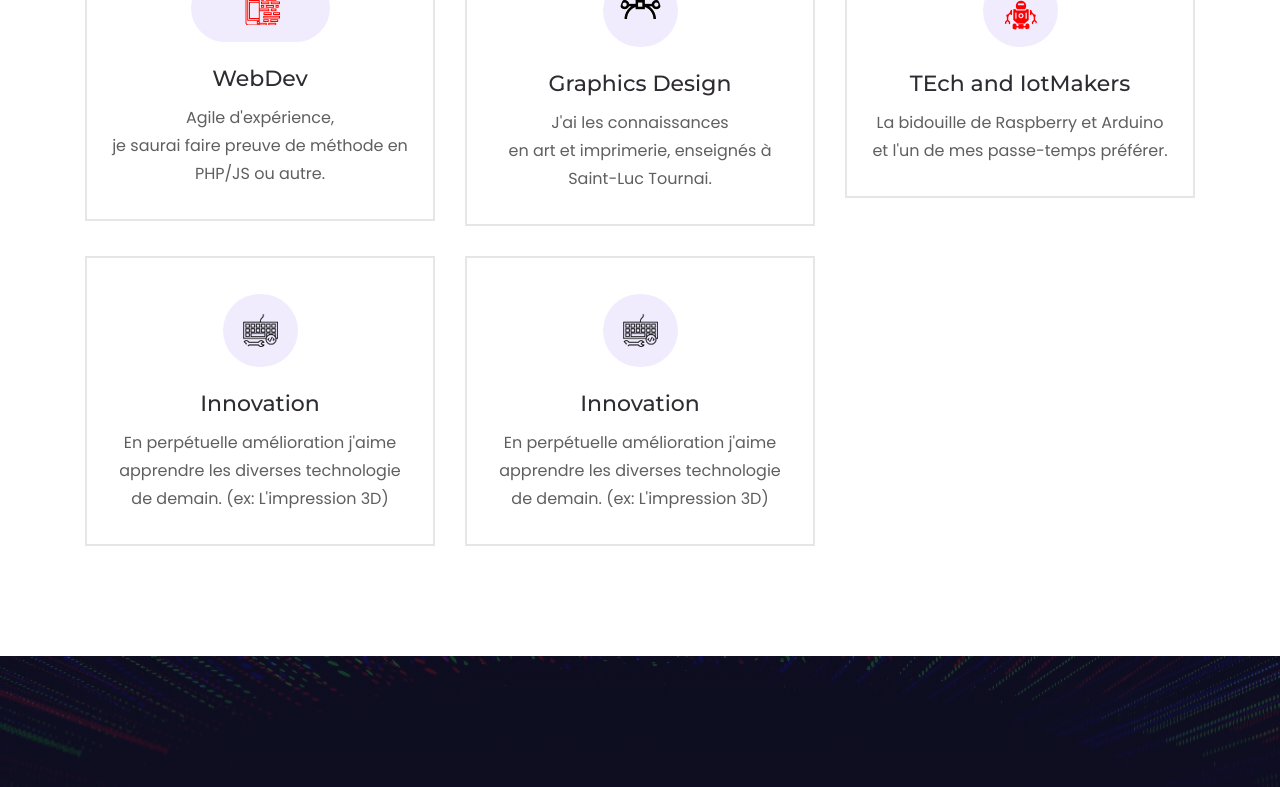
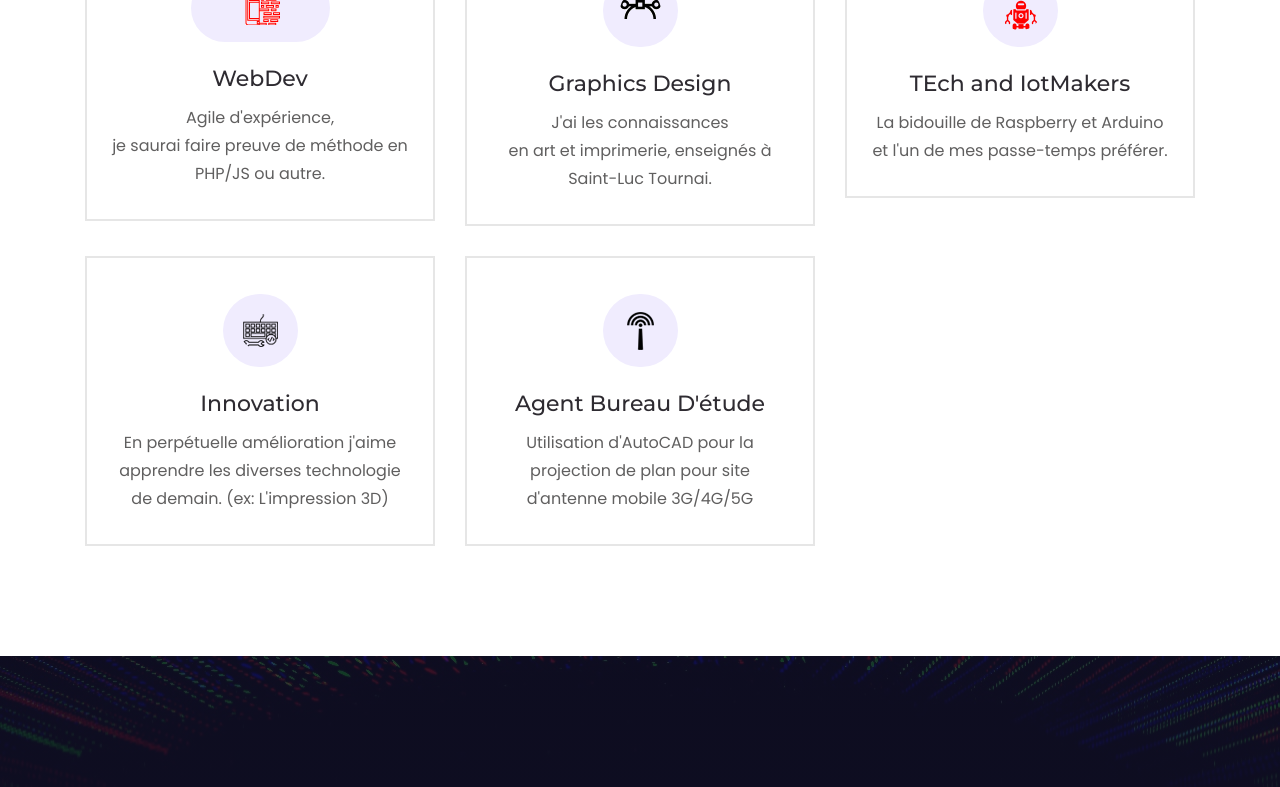
Before and after one commit to nyxover/cv, a plain HTML site: page index.html in a window 1280 px wide. Shown: the part 2960-3747 px from the top of the page. Drawn offline with Linux system fonts and the light colour scheme; grey boxes are pictures that could not be loaded.

Commit message:
Update index.html

```diff
--- a/index.html
+++ b/index.html
@@ -327,9 +327,9 @@
                 <div class="col-lg-4 col-md-6">
                     <div class="services-text">
                         <div class="services-content">
-                            <img src="images/services/services-inov.png" alt="services-img4">
-                            <h3>Innovation</h3>
-                         <p>En perpétuelle amélioration j'aime apprendre les diverses technologie de demain. (ex: L'impression 3D)</p>
+                            <img src="images/services/services-antenne.png" alt="antenne">
+                            <h3>Agent Bureau D'étude</h3>
+                         <p>Utilisation d'AutoCAD pour la projection de plan pour site d'antenne mobile 3G/4G/5G</p>
                         </div>
                         <!--services-content-->
                     </div>
```
